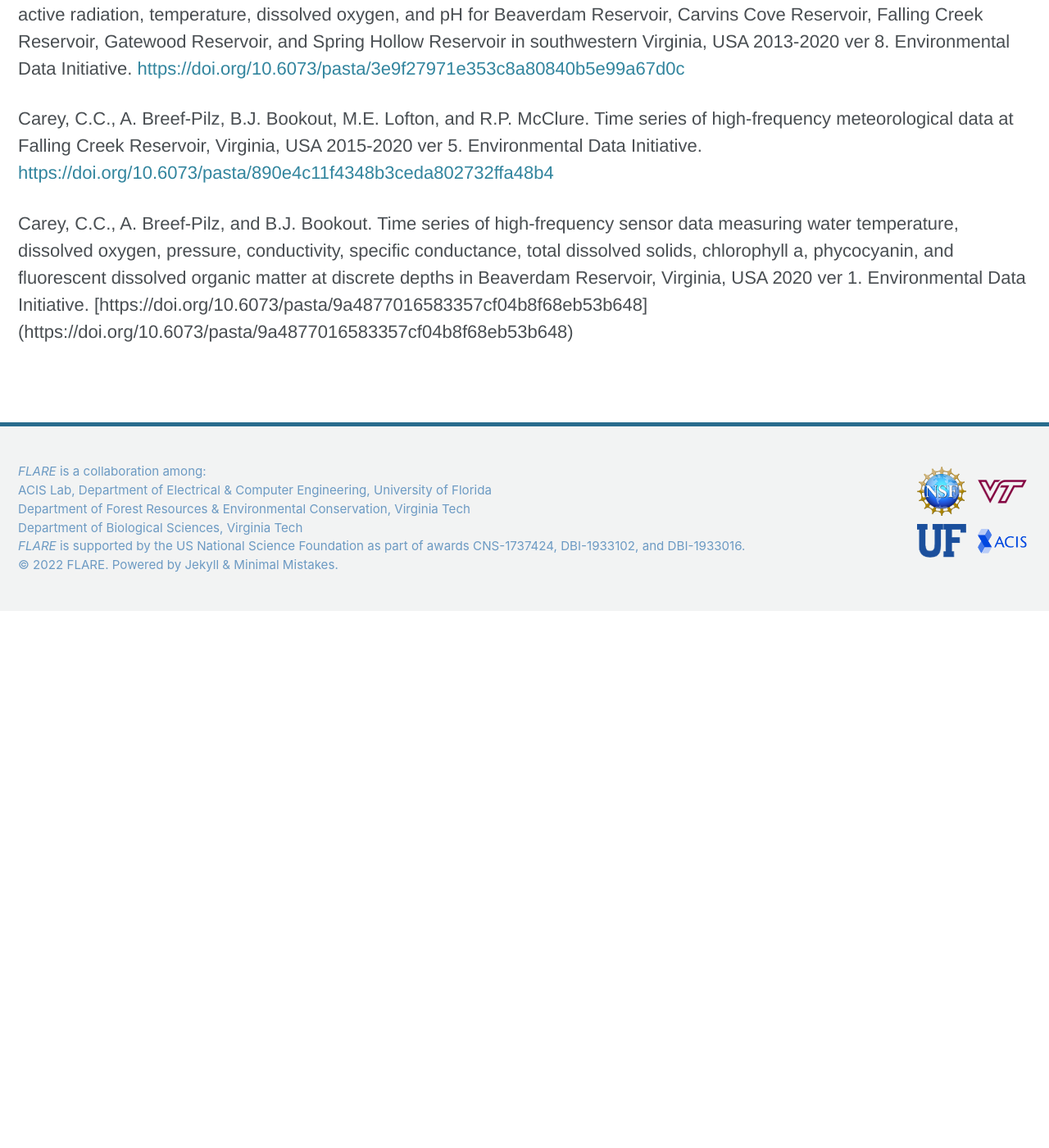
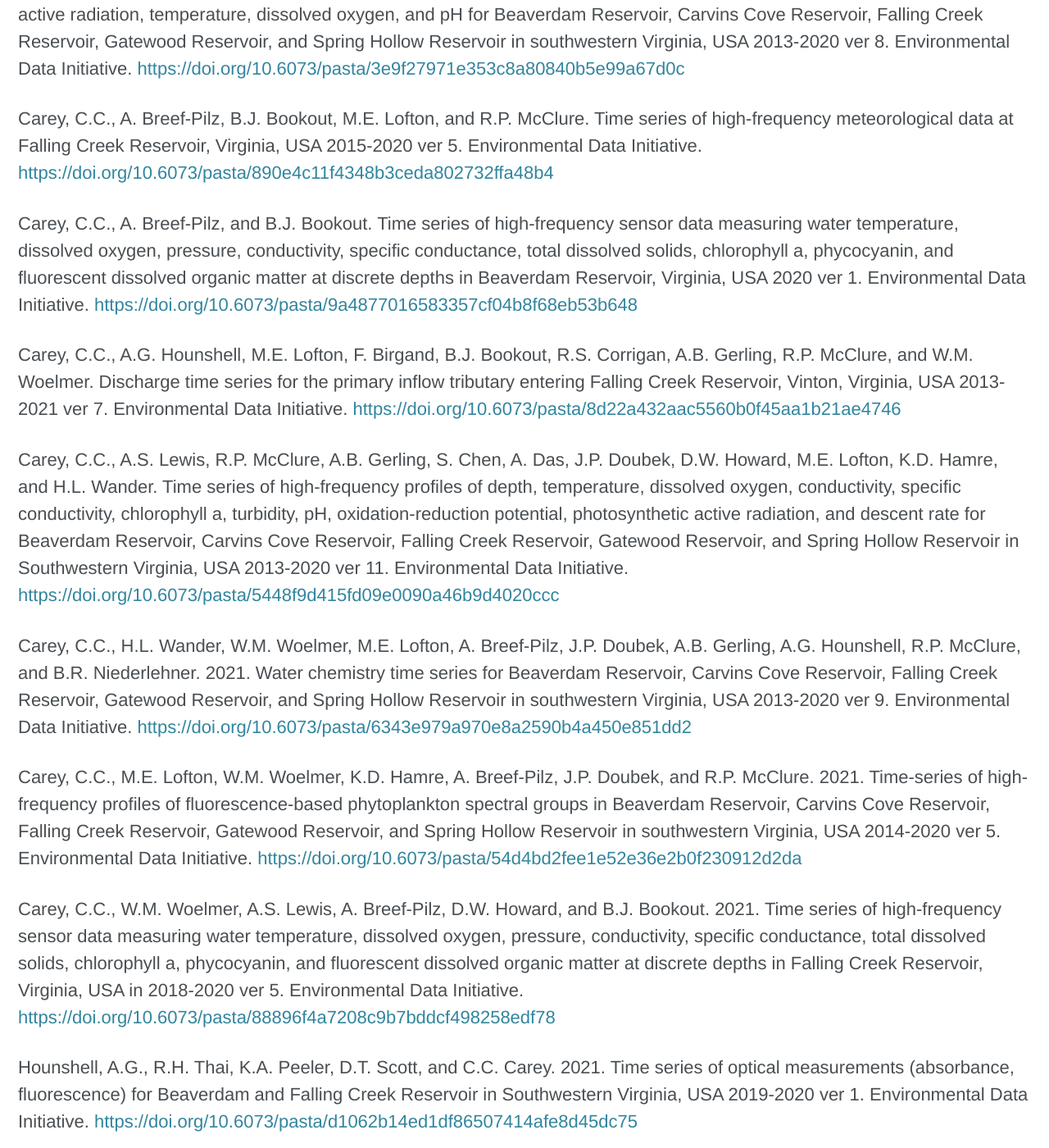
Before and after one commit to LTREB-reservoirs/LTREB-reservoirs.github.io, a Jekyll site: the page built from _pages/resources.md, in a window 1280 px wide and 1400 px high, scrolled down 1650 px. Shown: the whole window at 82% size. Built offline with Jekyll 4.4.1, drawn with Linux system fonts in a browser that asks for light colours; cached includes are drawn as plain includes; nearby versions of some CDN libraries; before the commit the page ends 2395 px from its top, so only the background shows below that; some of the changed text lies outside the part shown.

Commit message:
Update resources.md

```diff
--- a/_pages/resources.md
+++ b/_pages/resources.md
@@ -62,5 +62,27 @@
 Carey, C.C., A. Breef-Pilz, and B.J. Bookout.
 Time series of high-frequency sensor data measuring water temperature, dissolved oxygen, pressure, conductivity, specific conductance, total dissolved solids, chlorophyll a, phycocyanin, and fluorescent dissolved organic matter at discrete depths in Beaverdam Reservoir, Virginia, USA
 2020 ver 1.
-Environmental Data Initiative. [https://doi.org/10.6073/pasta/9a4877016583357cf04b8f68eb53b648]
-(https://doi.org/10.6073/pasta/9a4877016583357cf04b8f68eb53b648)
+Environmental Data Initiative. [https://doi.org/10.6073/pasta/9a4877016583357cf04b8f68eb53b648](https://doi.org/10.6073/pasta/9a4877016583357cf04b8f68eb53b648)
+
+Carey, C.C., A.G. Hounshell, M.E. Lofton, F. Birgand, B.J. Bookout, R.S. Corrigan, A.B. Gerling, R.P. McClure, and W.M. Woelmer.
+Discharge time series for the primary inflow tributary entering Falling Creek Reservoir, Vinton, Virginia, USA 2013-2021 ver 7.
+Environmental Data Initiative. [https://doi.org/10.6073/pasta/8d22a432aac5560b0f45aa1b21ae4746](https://doi.org/10.6073/pasta/8d22a432aac5560b0f45aa1b21ae4746)
+
+Carey, C.C., A.S. Lewis, R.P. McClure, A.B. Gerling, S. Chen, A. Das, J.P. Doubek, D.W. Howard, M.E. Lofton, K.D. Hamre, and H.L. Wander.
+Time series of high-frequency profiles of depth, temperature, dissolved oxygen, conductivity, specific conductivity, chlorophyll a, turbidity, pH, oxidation-reduction potential, photosynthetic active radiation, and descent rate for Beaverdam Reservoir, Carvins Cove Reservoir, Falling Creek Reservoir, Gatewood Reservoir, and Spring Hollow Reservoir in Southwestern Virginia, USA 2013-2020 ver 11.
+Environmental Data Initiative. [https://doi.org/10.6073/pasta/5448f9d415fd09e0090a46b9d4020ccc](https://doi.org/10.6073/pasta/5448f9d415fd09e0090a46b9d4020ccc)
+
+Carey, C.C., H.L. Wander, W.M. Woelmer, M.E. Lofton, A. Breef-Pilz, J.P. Doubek, A.B. Gerling, A.G. Hounshell, R.P. McClure, and B.R. Niederlehner. 2021. Water chemistry time series for Beaverdam Reservoir, Carvins Cove Reservoir, Falling Creek Reservoir, Gatewood Reservoir, and Spring Hollow Reservoir in southwestern Virginia, USA 2013-2020 ver 9.
+Environmental Data Initiative. [https://doi.org/10.6073/pasta/6343e979a970e8a2590b4a450e851dd2](https://doi.org/10.6073/pasta/6343e979a970e8a2590b4a450e851dd2)
+
+Carey, C.C., M.E. Lofton, W.M. Woelmer, K.D. Hamre, A. Breef-Pilz, J.P. Doubek, and R.P. McClure. 2021. Time-series of high-frequency profiles of fluorescence-based phytoplankton spectral groups in Beaverdam Reservoir, Carvins Cove Reservoir, Falling Creek Reservoir, Gatewood Reservoir, and Spring Hollow Reservoir in southwestern Virginia, USA 2014-2020 ver 5.
+Environmental Data Initiative. [https://doi.org/10.6073/pasta/54d4bd2fee1e52e36e2b0f230912d2da](https://doi.org/10.6073/pasta/54d4bd2fee1e52e36e2b0f230912d2da)
+
+Carey, C.C., W.M. Woelmer, A.S. Lewis, A. Breef-Pilz, D.W. Howard, and B.J. Bookout. 2021. Time series of high-frequency sensor data measuring water temperature, dissolved oxygen, pressure, conductivity, specific conductance, total dissolved solids, chlorophyll a, phycocyanin, and fluorescent dissolved organic matter at discrete depths in Falling Creek Reservoir, Virginia, USA in 2018-2020 ver 5.
+Environmental Data Initiative. [https://doi.org/10.6073/pasta/88896f4a7208c9b7bddcf498258edf78](https://doi.org/10.6073/pasta/88896f4a7208c9b7bddcf498258edf78)
+
+Hounshell, A.G., R.H. Thai, K.A. Peeler, D.T. Scott, and C.C. Carey. 2021. Time series of optical measurements (absorbance, fluorescence) for Beaverdam and Falling Creek Reservoir in Southwestern Virginia, USA 2019-2020 ver 1.
+Environmental Data Initiative. [https://doi.org/10.6073/pasta/d1062b14ed1df86507414afe8d45dc75](https://doi.org/10.6073/pasta/d1062b14ed1df86507414afe8d45dc75)
+
+Schreiber, M.E., K.M. Krueger, Z.W. Munger, N.W. Hammond, M.E. Lofton, R.P. McClure, and C.C. Carey. 2021. Time series of total and soluble iron and manganese concentrations from Falling Creek Reservoir and Beaverdam Reservoir in southwestern Virginia, USA from 2014 through 2020 ver 5.
+Environmental Data Initiative. [https://doi.org/10.6073/pasta/16aef1a227f489ba26274f36fde6b824](https://doi.org/10.6073/pasta/16aef1a227f489ba26274f36fde6b824)
```
